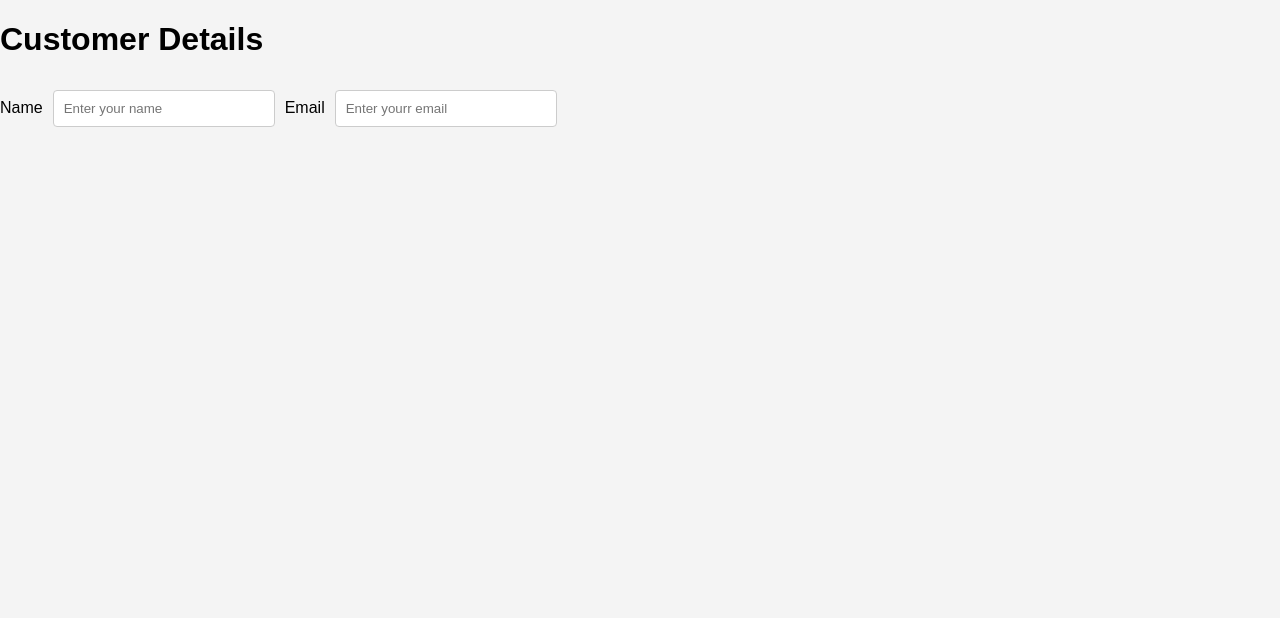
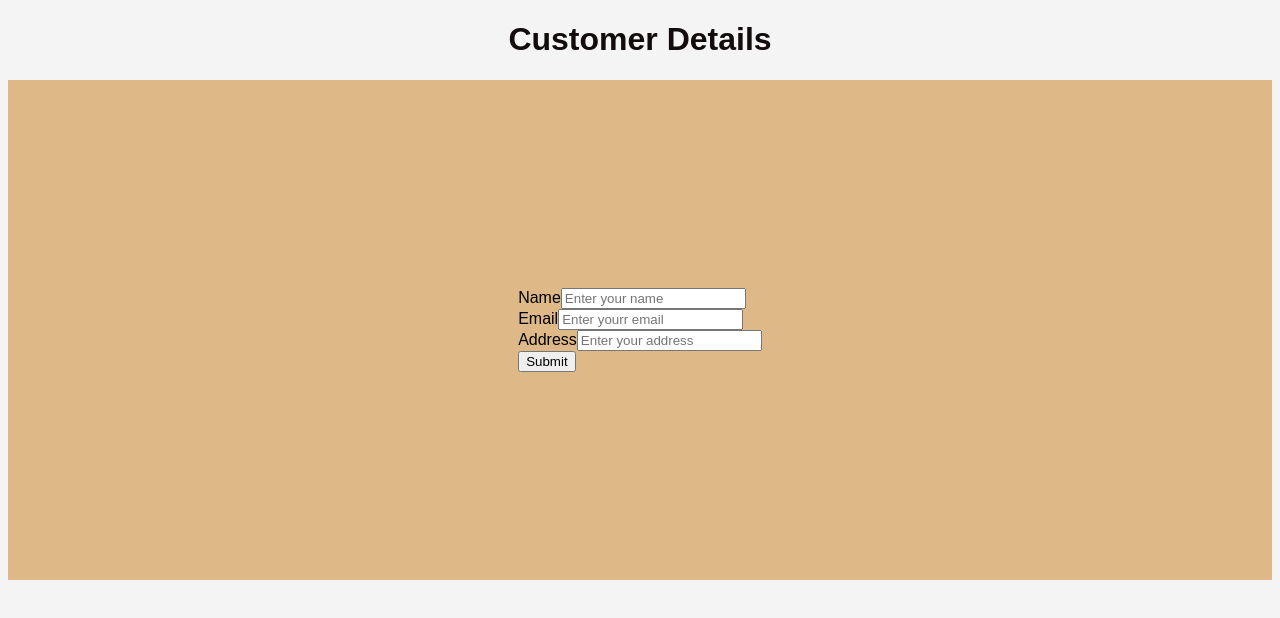
Before and after one commit to srijaanaparthi/Ecommerce-Website, a React (Create React App) app: page /CheckOut in a window 1280 px wide. Shown: the top 618 px of the page. Built offline with nearby package versions, Linux system fonts and the light colour scheme.

Commit message:
half styling completed

```diff
--- a/src/App.css
+++ b/src/App.css
@@ -1,20 +1,29 @@
 .App {
   text-align: center;
+  background-color: rgb(214, 210, 207);
+  background-repeat: space;
+  height: 100vh;
+}
+.App h2{
+  text-align: center;
+  font-size: 100%;
+}
+.App label{
+  font-size: 250%;
 }
 
-input {
+.App input {
   padding: 10px;
-  margin: 10px;
-  border: 1px solid #ccc;
+  margin: 100px;
+  border: 1px solid #fafafa;
   border-radius: 4px;
-  width: 200px;
+  width: 1200px;
 }
-button {
+.App button {
   padding: 10px 20px;
   margin: 10px;
-  background-color: #28a745;
+  background-color: #05ae59;
+  border-color:#05ae59 ;
   color: white;
-  border: none;
-  border-radius: 4px;
-  cursor: pointer;
+
 }
--- a/src/App.js
+++ b/src/App.js
@@ -5,10 +5,11 @@ import ViewDetails from './pages/ViewDetails';
 import AddToCart from './pages/AddToCart';
 import { Routes,Route,useNavigate } from 'react-router-dom';
 import CheckOut from './pages/CheckOut';
+import LandingPage from './pages/LandingPage'
 function Login() {
   const navigate = useNavigate();
   const handleLogin = () => {
-    navigate('/products');
+    navigate('/landingPage');
   };
   return (
     <div className="App">
@@ -34,6 +35,8 @@ function App() {
       <Route path='/product/:id' element={<ViewDetails/>}/>
        <Route path='/productt/:id' element={<AddToCart/>}/>
        <Route path='/CheckOut'element={<CheckOut/>}/>
+       <Route path='/LandingPage'element={<LandingPage/>}/>
+       <Route path='/cart' element={<AddToCart/>}/>
     </Routes>
   );
 }
--- /dev/null
+++ b/src/pages/CheckOut.css
@@ -0,0 +1,21 @@
+.custdetails{
+    align-items: center;
+    background-color: burlywood;
+    background-size: cover;
+    display: flex;
+    height: 500px;
+    margin-top: auto;
+    justify-content: center;
+}
+.ipt{
+    align-items: center;
+    justify-content: center;
+    max-width: 100%;
+  size: 5cm;
+
+}
+.heading{
+align-items: center;
+text-align:center;
+color: #130c0c;
+}
--- a/src/pages/CheckOut.jsx
+++ b/src/pages/CheckOut.jsx
@@ -1,9 +1,10 @@
-import {useState,useEffect} from 'react';
+import {useState} from 'react';
+import './CheckOut.css'
 function CheckOut(){
 
 const [name,setName]=useState();
 const [email,setEmail]=useState("");
-// cons [address,setAddress]=useState("");
+const [address, setAddress] = useState("");
 const handleSubmit=(e) =>{
     e.preventDefault();
     alert(
@@ -11,36 +12,43 @@ const handleSubmit=(e) =>{
     );
     setEmail("");
     setName("");
-    // setAddress("");
+    setAddress("");
 
 }
 return(
-    <div>
-        <h1>Customer Details</h1>
-        <form onSubmit={handleSubmit}>
+    <>
+     <h1 className='heading'>Customer Details</h1>
+    <div className='custdetails'>
+
+        <form onSubmit={handleSubmit} style={{alignContent:'center'}}>
             <label>Name</label>
-            <input
+            <input className='ipt'
             type="text"
           placeholder="Enter your name"
           value={name}
           onChange={(e) => setName(e.target.value)}
           required
             ></input>
+            <br></br>
             <label>Email</label>
-            <input
+            <input className='ipt'
             type="email"
             placeholder="Enter yourr email"
             value={email}
             onChange={(e) => setEmail(e.target.value)}
             ></input>
-            {/* <label>Address</label>
-            <input
+            <br></br>
+          <label>Address</label>
+            <input className='ipt'
             type="text"
             placeholder="Enter your address"
             value={address}
-            ></input> */}
+            onChange={(e) => setAddress(e.target.value)}
+            ></input> <br></br>
+            <button onSubmit={handleSubmit}>Submit</button>
         </form>
     </div>
+    </>
 )
 
 
--- /dev/null
+++ b/src/pages/LandingPage.css
@@ -0,0 +1,28 @@
+.intro-txt{
+    margin: 0%;
+    padding: 0%;
+    text-align: center;
+    color: black;
+   background-color: rgb(209, 203, 195);
+width:auto;
+height: 20%;
+}
+.intro-txt h1{
+    margin: 1%;
+    padding: auto;
+    text-decoration:underline;
+    font-size: 500%;
+    font-family: Cambria, Cochin, Georgia, Times, 'Times New Roman', serif;
+}
+.intro-txt p{
+    font-size: 500%;
+    margin: 10%;
+    text-align: center;
+    justify-content:center;
+    color:rgb(8, 60, 60);
+    font-style: italic;
+    font-family: 'Lucida Sans', 'Lucida Sans Regular', 'Lucida Grande', 'Lucida Sans Unicode', Geneva, Verdana, sans-serif;
+}
+a{
+    font-size: 50px;
+}
--- /dev/null
+++ b/src/pages/LandingPage.jsx
@@ -0,0 +1,16 @@
+import './LandingPage.css'
+import { Link } from "react-router-dom";
+function LandingPage(){
+    return(
+        <div className="intro-txt">
+            <h1 >Welcome to the Ecommerce Website</h1>
+            <p >"Meet your new favorite. 🌟 Our latest collection is officially live and waiting for you."
+                <br></br>"The wait is over! Fresh drops have arrived just in time to upgrade your routine."<br></br>
+                "Be the first to own it. Discover what’s trending in our New Arrivals section today!"</p>
+            <a><Link className='link' to='/products'>Products</Link></a>
+            <br></br>
+             {/* <Link to='/cart'>View Cart</Link>  */}
+        </div>
+    )
+}
+export default LandingPage;
--- a/src/pages/ProductCard.css
+++ b/src/pages/ProductCard.css
@@ -1,6 +1,6 @@
 
 body {
-    margin: 0;
+    margin: 10;
     padding: 0;
     font-family: Arial, Helvetica, sans-serif;
     background-color: #f4f4f4;
@@ -11,9 +11,19 @@ body {
     display: grid;
     grid-template-columns: repeat(4, 1fr);
     gap: 20px;
+    margin-top: 2%;
     padding: 30px;
 }
-
+.product-card h2{
+    margin-top: 0%;
+    margin-bottom: 0%;
+    justify-content: center;
+    text-align:center;
+    font-display: auto;
+    font-size: 500%;
+    color: #080a09;
+    font-family:'Courier New', Courier, monospace
+}
 
 .product {
     background-color: white;
--- a/src/pages/ViewDetails.jsx
+++ b/src/pages/ViewDetails.jsx
@@ -26,18 +26,19 @@ const navigate=useNavigate();
         height="250"
         style={{ objectFit: "contain" }}
       />
+<section className="product-details">
+      <h2 style={{fontSize:'500%'}}>{product.title}</h2>
 
-      <h2>{product.title}</h2>
+      <h3 style={{fontSize:'250%'}}>${product.price}</h3>
 
-      <h3>${product.price}</h3>
-
-      <p>
+      <p style={{fontSize:'250%'}}>
         <strong>Category:</strong> {product.category}
       </p>
 
-      <p>{product.description}</p>
+      <p style={{fontSize:'200%'}}>{product.description}</p>
 
-      <button onClick={()=>navigate(`/productt/${product.id}`)}>Add to Cart</button>
+      <button  style={{fontSize:'250%',backgroundColor:'lightgreen'}}onClick={()=>navigate(`/productt/${product.id}`)}>Add to Cart</button>
+      </section>
     </div>
   );
 }
--- a/src/pages/productCard.jsx
+++ b/src/pages/productCard.jsx
@@ -13,7 +13,11 @@ function ProductCard(){
         .then(data=>setProducts(data))
     },[])
     return(
+        <><section>
+            <h2 style={{textAlign:'center',fontFamily:'Courier New',fontSize:'500%'}}>Our Products</h2>
+            </section>
         <div className="product-card">
+
             {Products.map(product=>(
                 <div key={product.id} className="product">
 
@@ -27,6 +31,7 @@ function ProductCard(){
                 </div>
             ))}
         </div>
+        </>
     )
 }
 function App()
```
Also changed, not shown: src/pages/ViewDetails.css (+2 -9 lines).
